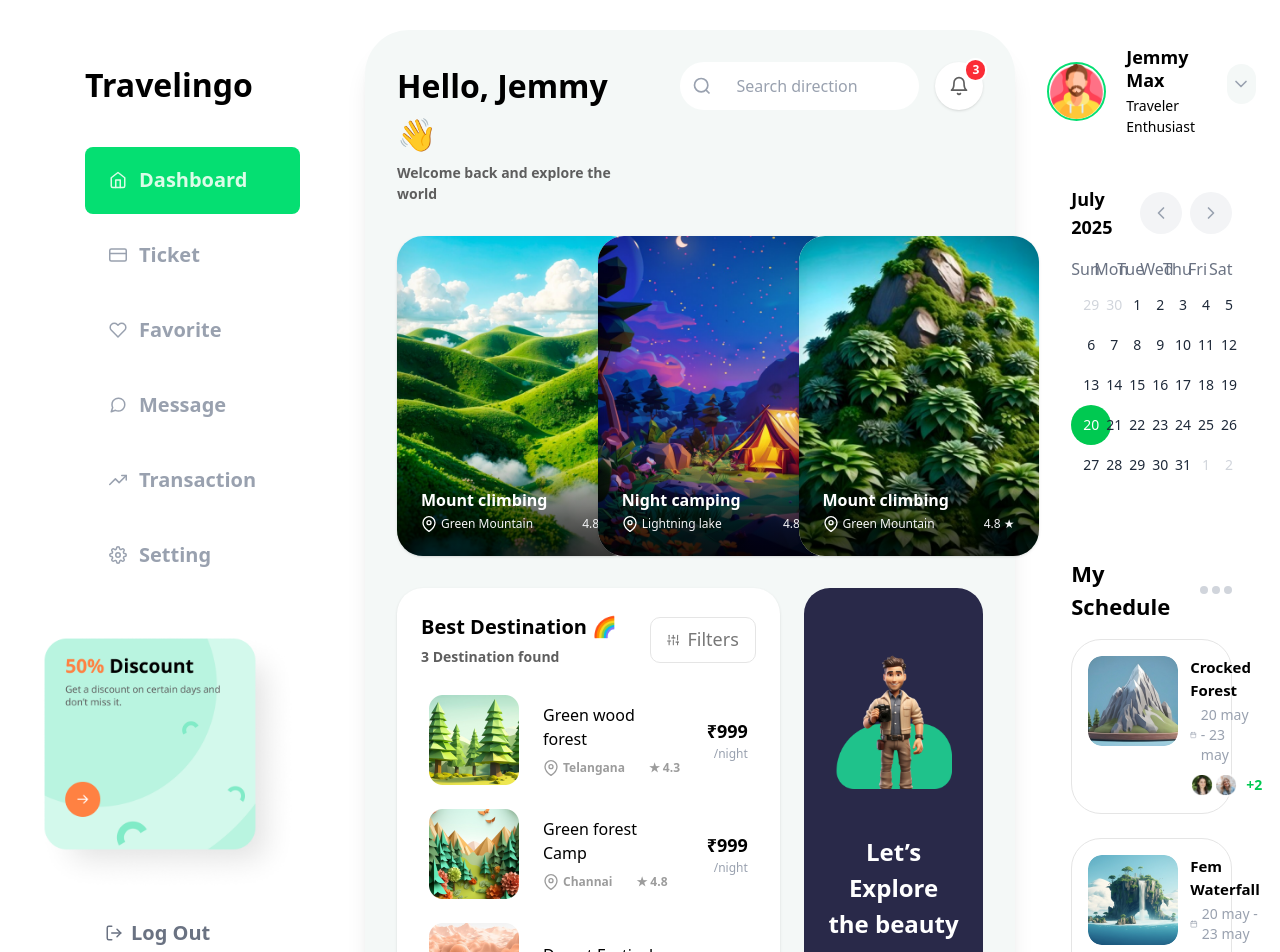
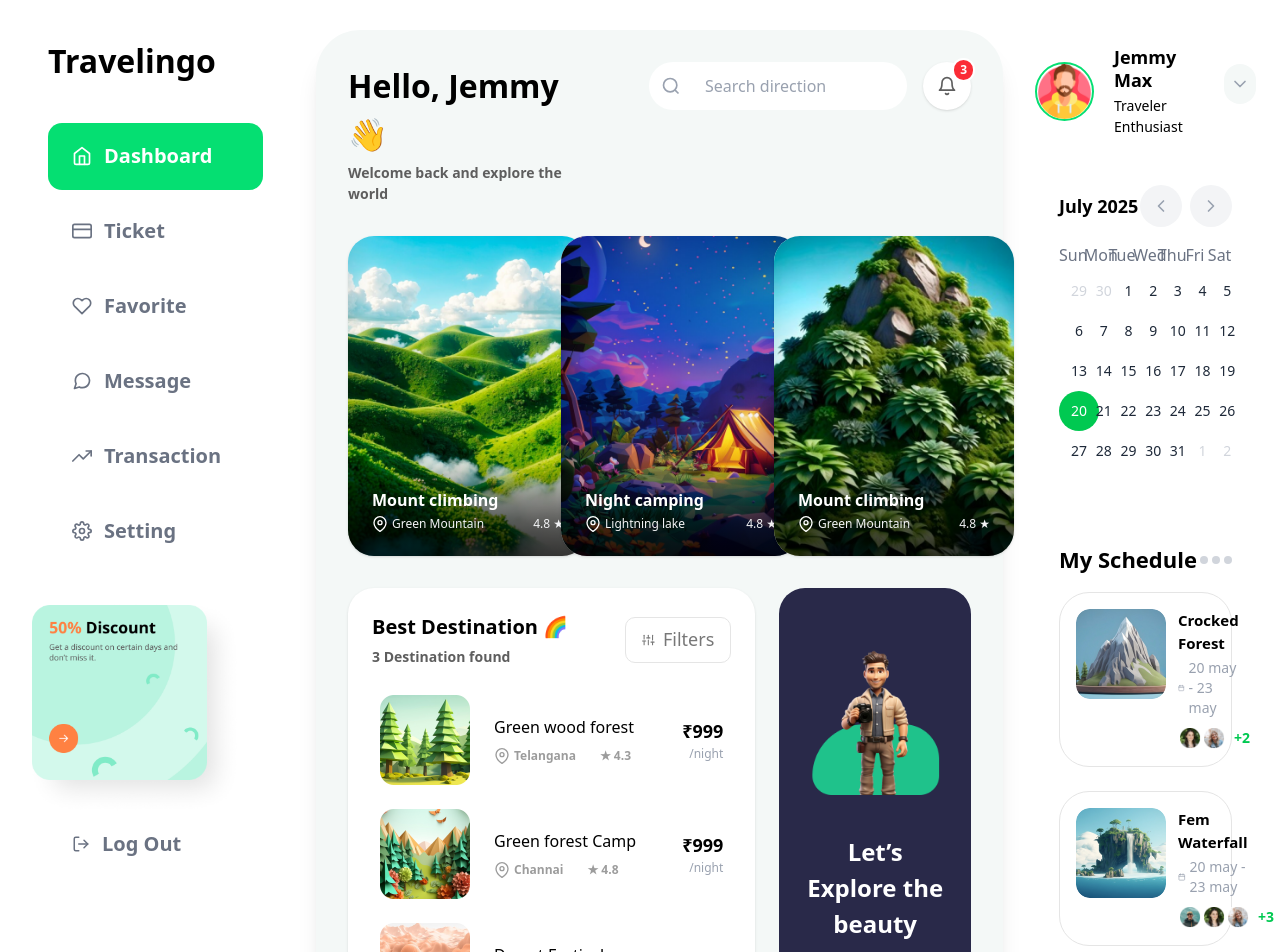
Before and after one commit to AsardeenAzees/Travelingo, a React (Vite) app: page / in a window 1280 px wide. Shown: the top 952 px of the page. Built offline with nearby package versions, Linux system fonts and the light colour scheme.

Commit message:
sidebar updated

```diff
--- a/src/components/Sidebar.jsx
+++ b/src/components/Sidebar.jsx
@@ -19,39 +19,34 @@ export default function Sidebar() {
     ];
 
     return (
-        <aside className="hidden lg:flex w-full max-w-[349px] flex-col min-h-screen bg-white">
+      <aside className="hidden lg:flex w-full max-w-[300px] flex-col min-h-screen bg-white px-6 py-10">
+        <h1 className="text-2xl font-semibold text-[32px] mb-10 ml-6">Travelingo</h1>
 
-            <h1 className="text-2xl font-semibold pt-16 ml-[85px] text-[32px]">Travelingo</h1>
-
-
-            <nav className="flex flex-col items-start mt-10 ml-[85px]">
+        <nav className="flex flex-col gap-2 pl-6">
           {navItems.map((item) => (
             <button
               key={item.label}
-                        className={`flex items-center gap-3 w-[215px] h-[67px] px-6 py-3 mb-2 rounded-lg transition-all duration-200 text-[20px] cursor-pointer
+              className={`flex items-center gap-3 w-[215px] h-[67px] px-6 py-3 rounded-[14px] transition text-[20px]
                 ${item.active
-                                ? 'bg-green-400 text-green-100 font-bold hover:bg-gray-300 hover:text-green-700 text-[20px] cursor-pointer'
-                                : 'text-gray-400 font-semibold hover:bg-gray-100 hover:text-green-700'
+                  ? 'bg-green-400 text-white font-bold hover:bg-green-500 text-[20px]'
+                  : 'text-gray-500 hover:bg-gray-100 font-semibold hover:text-green-700 '
                 }`}
             >
-                        <span className="text-lg">{item.icon}</span>
+              <span className="text-xl">{item.icon}</span>
               {item.label}
             </button>
           ))}
-
-
-
         </nav>
 
-            <div className="mt-8 ml-[35px]">
+        <div className="mt-8">
           <img
             src="/src/assets/discount-card.png"
             alt="Discount"
-                    className="w-[265px] h-[265px] object-contain"
+            className="w-full max-w-[220px] h-auto object-contain"
           />
         </div>
 
-            <button className="mt-6 ml-[105px] mb-[30px] text-gray-500 text-[20px] font-semibold flex items-center gap-2 hover:text-red-600 transition-colors cursor-pointer">
+        <button className="mt-3 ml-12 text-gray-500 text-[20px]  font-semibold flex items-center gap-3 hover:text-red-600 transition-colors cursor-pointer">
           <FiLogOut className="text-lg" />
           Log Out
         </button>
```
Lines whose indentation alone changed are shown as unchanged.
